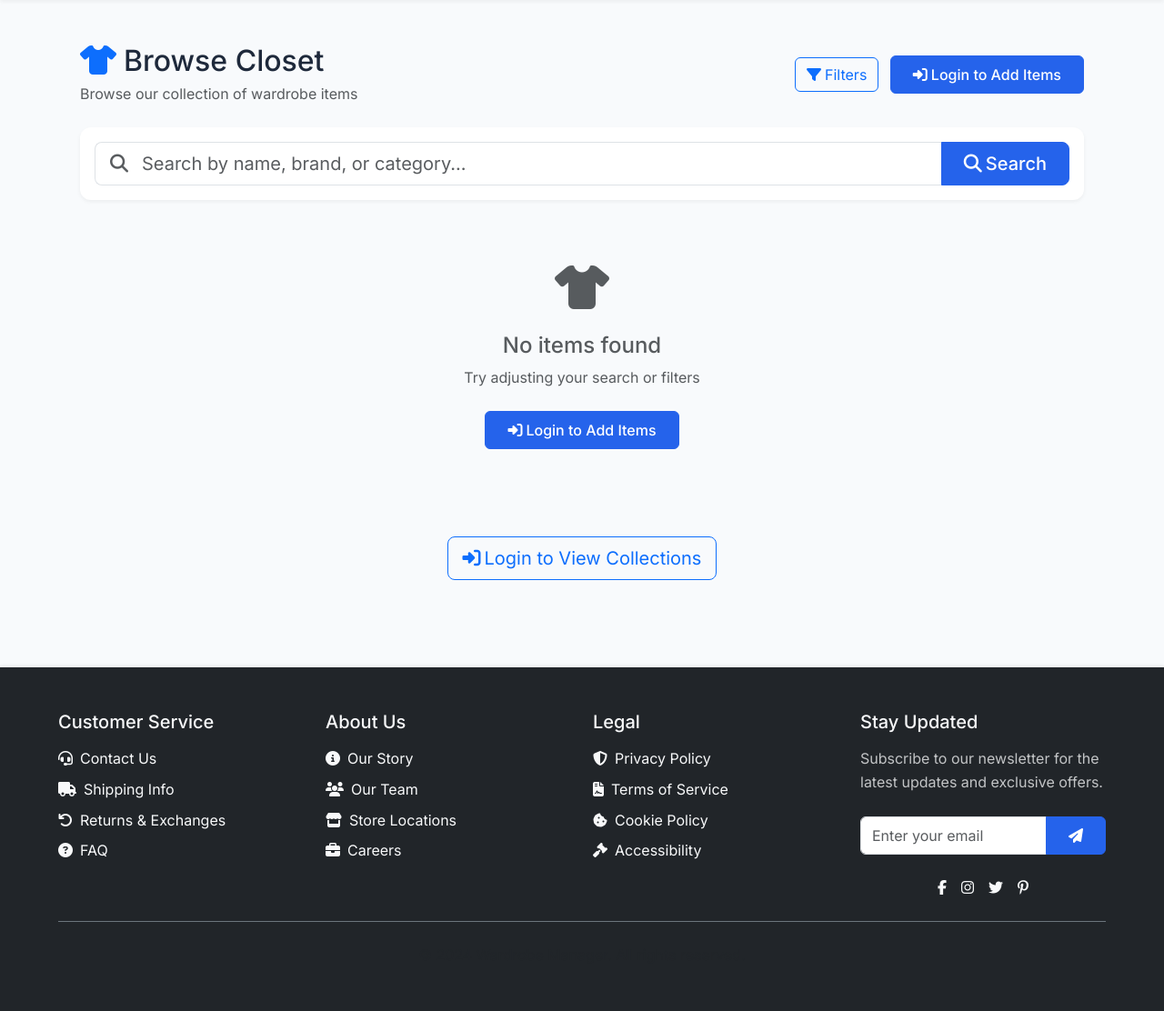
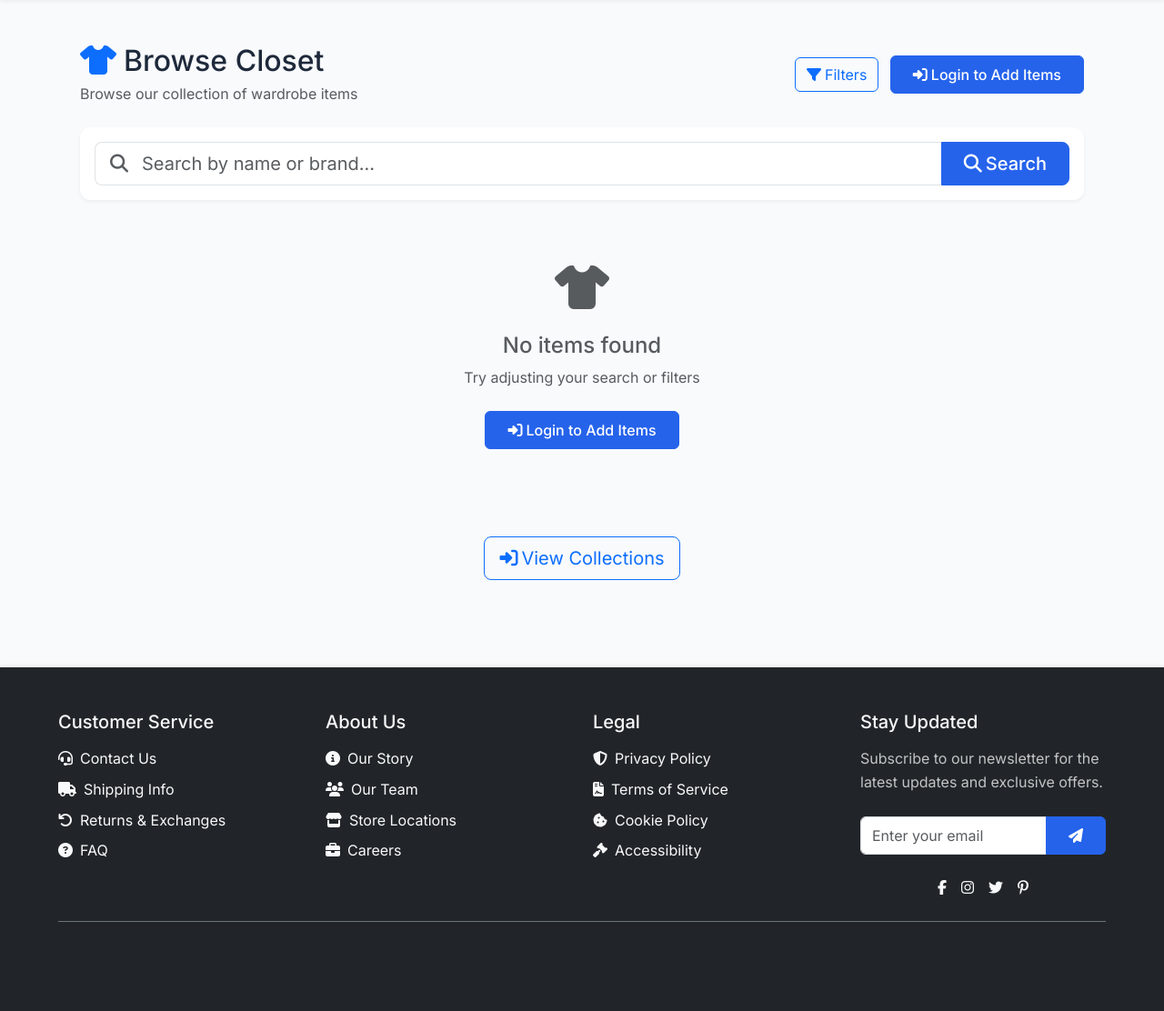
Before and after one commit to bradyp19/Clothing-Library, a Django app: page /closet/ in a window 1280 px wide. Shown: the part 80-1192 px from the top of the page at 91% size. Run offline with Django 4.2, Linux system fonts and the light colour scheme; data that the repository does not hold is empty; some libraries are stand-ins or nearby versions.

Commit message:
added buttons, fixed bug in edit_item

```diff
--- a/closet/templates/closet/closet_index.html
+++ b/closet/templates/closet/closet_index.html
@@ -45,7 +45,7 @@
                         <i class="fas fa-search text-muted"></i>
                     </span>
                     <input type="text" class="form-control border-start-0 ps-0" name="q"
-                           placeholder="Search by name, brand, or category..." value="{{ search_query|default:'' }}">
+                           placeholder="Search by name or brand..." value="{{ search_query|default:'' }}">
                     <button class="btn btn-primary px-4" type="submit">
                         <i class="fas fa-search me-1"></i>Search
                     </button>
@@ -85,7 +85,7 @@
                                          class="card-img-top" style="height: 250px; object-fit: cover;">
                                     <div class="position-absolute top-0 end-0 p-2">
                                         <span class="badge bg-primary">
-                                            <i class="fas fa-tag me-1"></i>{{ item.category }}
+                                            <i class="fas fa-tag me-1"></i>{{ item.brand }}
                                         </span>
                                     </div>
                                 </div>
@@ -99,7 +99,7 @@
                         <div class="card-body">
                             <h5 class="card-title mb-2">{{ item.item_name }}</h5>
                             <p class="card-text text-muted small mb-3">
-                                <i class="fas fa-tag me-1"></i>{{ item.category }}
+                                <i class="fas fa-tag me-1"></i>{{ item.brand }}
                             </p>
                             <div class="d-grid">
                                 <a href="{% url 'closet:item_detail' item.id %}"
@@ -134,8 +134,8 @@
     <!-- Collections Link -->
     <div class="mt-5 text-center">
         {% if is_anonymous %}
-            <a href="{% url 'login:login' %}" class="btn btn-outline-primary btn-lg">
-                <i class="fas fa-sign-in-alt me-1"></i>Login to View Collections
+            <a href="{% url 'closet:public_collections' %}" class="btn btn-outline-primary btn-lg">
+                <i class="fas fa-sign-in-alt me-1"></i>View Collections
             </a>
         {% else %}
             <a href="{% url 'closet:collections_list' %}" class="btn btn-outline-primary btn-lg">
--- a/closet/templates/closet/public_collections.html
+++ b/closet/templates/closet/public_collections.html
@@ -10,6 +10,11 @@
         <h2 class="mb-1">
             <i class="fas fa-folder me-2 text-primary"></i>{% trans "Public Collections" %}
         </h2>
+        <div>
+            <a href="{% url 'login:login' %}" class="btn btn-primary">
+                <i class="fas fa-sign-in-alt me-1"></i>Login to Create Collections
+            </a>
+        </div>
     </div>
 
     {% if public_collections %}
--- a/closet/views.py
+++ b/closet/views.py
@@ -181,7 +181,7 @@ def edit_item(request, item_id):
         form = ItemForm(request.POST, instance=item)
         addimageformset = AddImageFormset(request.POST, request.FILES, instance=item)
         if form.is_valid() and addimageformset.is_valid():
-            item = form.save()
+            item = form.save(commit=False)
             #TODO: small issue is these subclass specific fields are not populated with current data, so might accidentally change them to default minimum value
             if item_type == 'CLOTHING' and clothing_item:
                 clothing_item.size = request.POST.get('clothing_size')
@@ -190,7 +190,7 @@ def edit_item(request, item_id):
             elif item_type == 'SHOES' and shoes_item:
                 shoes_item.size = request.POST.get('shoes_size')
                 shoes_item.save()
-
+            item.save()
             addimageformset.save()
             return redirect('closet:item_detail', item_id=item.id)
     else:
@@ -330,7 +330,6 @@ def update_borrow_request(request, request_id, action):
     messages.success(request, f"Borrow request has been {borrow_request.status.lower()}.")
     return redirect("closet:review_borrow_requests")
 
-@login_required
 def item_detail(request, item_id):
     item = get_object_or_404(Item, pk=item_id)
     # Ensure we use the appropriate subclass if it exists
```
